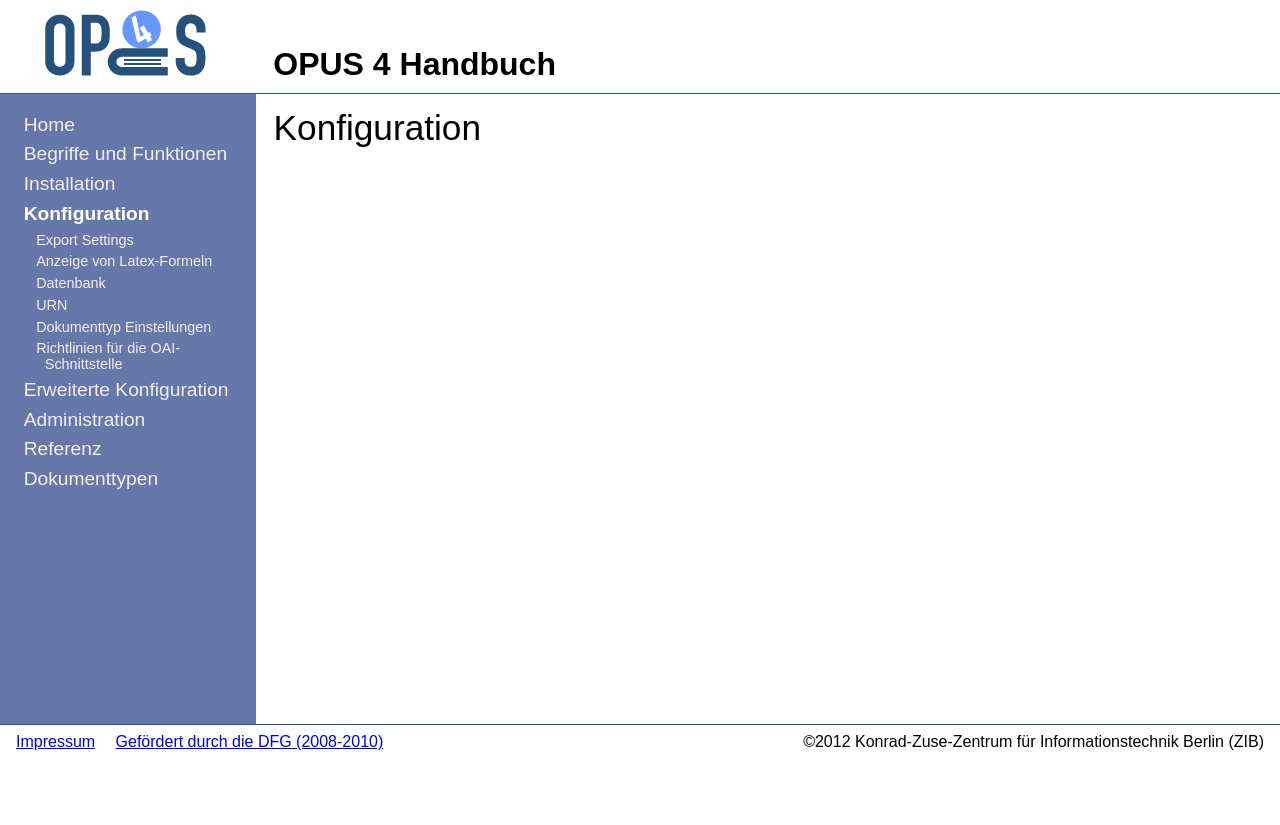
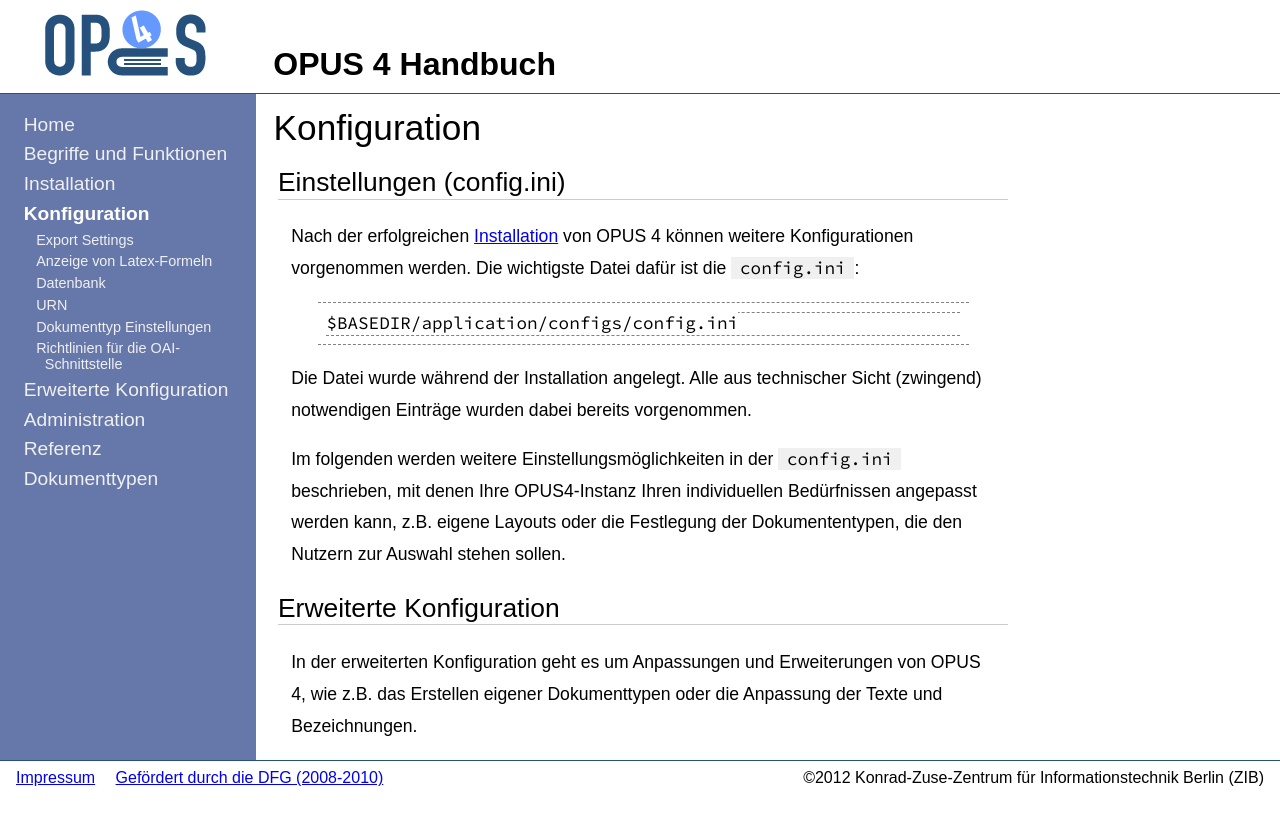
Before and after one commit to OPUS4/userdoc, a Jekyll site: the page built from config/index.md, in a window 1280 px wide. Shown: the top 825 px of the page. Built offline with Jekyll 4.4.1, drawn with Linux system fonts in a browser that asks for light colours.

Commit message:
#7 Startseite fuer Konfiguration erweitert.

```diff
--- a/config/index.md
+++ b/config/index.md
@@ -4,3 +4,24 @@ weight: 40
 ---
 
 # Konfiguration
+
+## Einstellungen (config.ini)
+
+Nach der erfolgreichen [Installation][INSTALL] von OPUS 4 können weitere Konfigurationen vorgenommen werden.
+Die wichtigste Datei dafür ist die `config.ini`:
+
+    $BASEDIR/application/configs/config.ini
+
+Die Datei wurde während der Installation angelegt. Alle aus technischer Sicht (zwingend) notwendigen Einträge
+wurden dabei bereits vorgenommen.
+
+Im folgenden werden weitere Einstellungsmöglichkeiten in der `config.ini` beschrieben, mit denen Ihre
+OPUS4-Instanz Ihren individuellen Bedürfnissen angepasst werden kann, z.B. eigene Layouts oder die
+Festlegung der Dokumententypen, die den Nutzern zur Auswahl stehen sollen.
+
+## Erweiterte Konfiguration
+
+In der erweiterten Konfiguration geht es um Anpassungen und Erweiterungen von OPUS 4, wie z.B. das Erstellen
+eigener Dokumenttypen oder die Anpassung der Texte und Bezeichnungen.
+
+[INSTALL]:../installation/index.html
```
